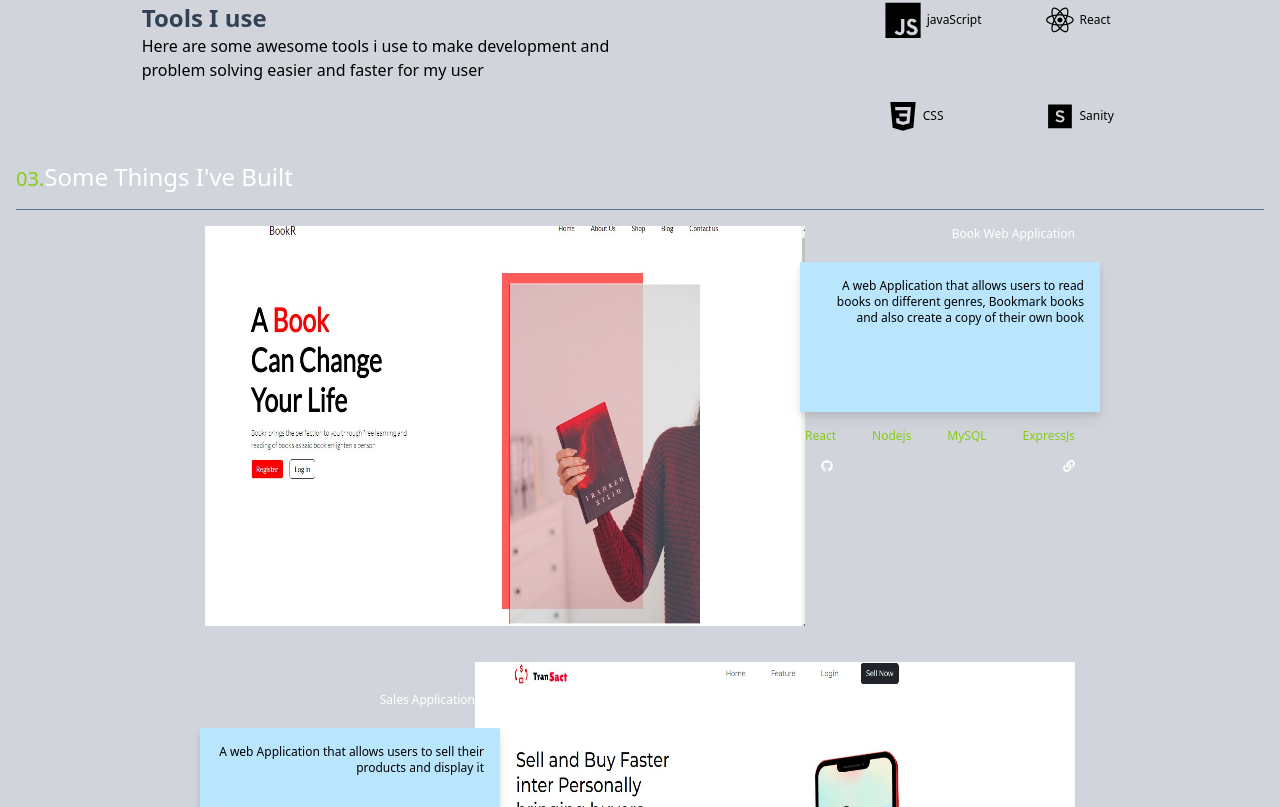
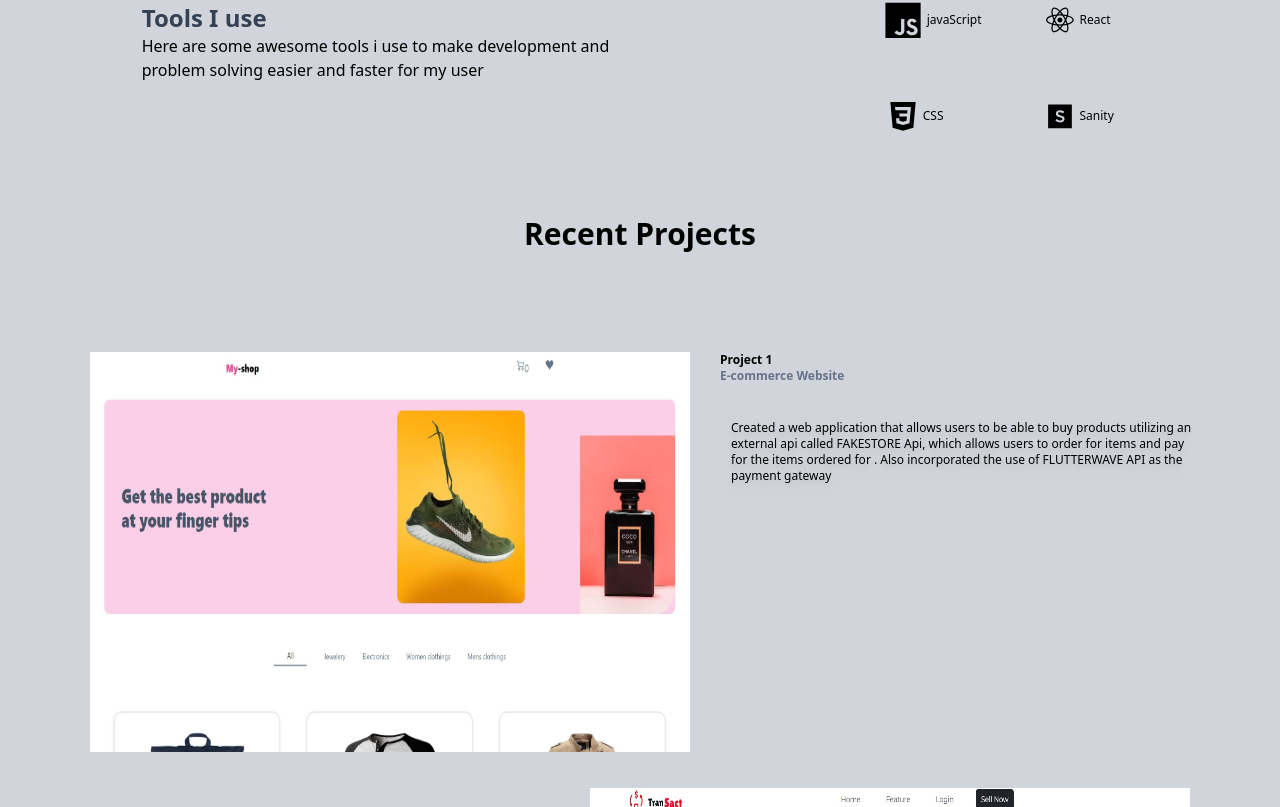
Before and after one commit to Thintalltom/Portfolio, a React (Vite) app in the folder vite-react-app/: page / in a window 1280 px wide. Shown: the part 1193-2000 px from the top of the page. Built offline with nearby package versions, Linux system fonts and the light colour scheme.

Commit message:
made chanes

```diff
--- a/vite-react-app/src/Components/Built/Built.jsx
+++ b/vite-react-app/src/Components/Built/Built.jsx
@@ -2,6 +2,7 @@ import React from "react";
 import Book from "../../assets/BookApp.jpg";
 import Transact from "../../assets/TransactApp.jpg";
 import NFT from "../../assets/NFT.jpg";
+import Project from  "../../assets/project1.jpg";
 import { FaGithub, FaLink } from "react-icons/fa";
 import { motion } from "framer-motion";
 
@@ -9,47 +10,29 @@ const Built = () => {
   return (
     <div
       name="work"
-      className="mt-[-5px] 2xl:mt-[-50px]  xs:text-xs w-full h-full  p-4 2xl:p-[100px] "
+      className="mt-[50px] 2xl:mt-[-50px]  xs:text-xs w-full h-full  p-4 2xl:p-[100px] "
     >
       <div>
-        <h1 className="font-medium text-white text-2xl xs:text-sm md:text-xl  lg:text-2xl">
-          {" "}
-          <span className="text-lime-500 text-2xl xs:text-sm md:text-xl">
-            03.
-          </span>
-          Some Things I've Built
-        </h1>
-        <hr className="border-1 border-slate-500 mt-4" />
+        <p className=" text-center  text-3xl  font-bold text-slae-450">Recent Projects</p>
       </div>
 
-      <div className="mt-4 md:flex md:justify-center sm:justify-center ">
+      <div className="mt-4 md:flex md:justify-center sm:justify-center mt-[100px] ">
         <div className="md:flex md:flex-col md:justify-center sm:justify-center  ">
-          <div className="lg:flex lg:flex-row cursor-pointer xs:flex xs:flex-col md:justify-items-stretch xs:hidden sm:hidden md:hidden ">
+          <div className="lg:flex lg:flex-row cursor-pointer xs:flex xs:flex-col md:justify-items-stretch xs:hidden sm:hidden md:hidden gap-[30px] ">
             <img
-              src={Book}
+              src={Project}
               className="w-[600px] h-[400px] xs:hidden sm:hidden lg:block 2xl:block xl:block"
             />
             <div className="z-10">
-              <h1 className="text-white xs:text-xs text-right">
-                Book Web Application
+              <p className="font-bold">Project 1</p>
+              <h1 className="text-slate-500 xs:text-xs font-bold ">
+                E-commerce Website
               </h1>
-              <div className="w-[500px] lg:w-[300px] sm:ml-[5px] xs:ml-[5px] xs:text-xs md:ml-[-5px] xs:w-full sm:w-full  text-right  md:w-[600px] mt-4 mx-[-25px] drop-shadow-lg h-[150px] p-4 bg-sky-200 md:mt-[20px]">
+              <div className=" lg:w-[500px] sm:ml-[5px] xs:ml-[5px] xs:text-xs md:ml-[-5px] xs:w-full sm:w-full    md:w-[600px] mt-4 mx-[-25px] drop-shadow-lg h-[150px] p-4  md:mt-[20px]">
                 <p>
-                  A web Application that allows users to read books on different
-                  genres, Bookmark books and also create a copy of their own
-                  book
+                  Created a web application that allows users to be able to buy products utilizing an external api called FAKESTORE Api, which allows users to order for items and pay for the items ordered for
+                . Also incorporated the use of FLUTTERWAVE API as the payment gateway
                 </p>
-              </div>
-              <div className="flex justify-between sm:justify-center sm:justify-between xs:text-xs mt-4 ml-2 xs:ml-0 text-lime-500 md:ml-0">
-                <p>React</p>
-                <p>Nodejs </p>
-                <p>MySQL</p>
-                <p>ExpressJs</p>
-              </div>
-
-              <div className="mt-4 ml-4 text-2xl justify-between flex ">
-                <FaGithub className="text-white hover:text-lime-500 xs:text-xs" />
-                <FaLink className="text-white hover:text-lime-500 xs:text-xs" />
               </div>
             </div>
           </div>
--- a/vite-react-app/src/Components/Info/Info.jsx
+++ b/vite-react-app/src/Components/Info/Info.jsx
@@ -1,7 +1,7 @@
 import React from "react";
 import profile from "../../profile.jpg";
 import { FaCheck } from "react-icons/fa";
-import { DiJsBadge, DiCss3,  DiReact, DiSublime, DiVim } from "react-icons/di";
+import { DiJsBadge, DiCss3,  DiReact, DiSublime } from "react-icons/di";
 import { motion } from "framer-motion";
 const Info = () => {
   return (
@@ -11,12 +11,12 @@ const Info = () => {
     >
       <div>
         <div className="flex justify-center ">
-          <p className="lg:text-[90px] xs:text-lg mt-[50px]  font-bold tracking-[2rem] text-zinc-400">
+          <p className="lg:text-[90px] xs:text-lg mt-[50px]  font-bold lg:tracking-[2rem] sm:tracking-[1rem] text-zinc-400">
             About me
           </p>
         </div>
 
-        <div className="lg:flex lg:gap-4 lg:flex-row-reverse lg:justify-around xs:flex xs:flex-col md:mt-[30px] sm:mt-[30px]">
+        <div className="lg:flex lg:gap-4 bg-red-500 lg:flex-row-reverse lg:justify-around xs:flex xs:flex-col md:mt-[30px] sm:mt-[30px]">
           <motion.div
             initial={{ opacity: 0, scale: 0, x: 100 }}
             animate={{ opacity: 1 }}
@@ -25,7 +25,7 @@ const Info = () => {
             viewport={{ once: true }}
           >
             <p className="text-zinc-700">About Me</p>
-            <motion.p className="mt-4 xs:text-sm text-slate-950 font-light lg:text-lg md:text-2xl xs:text-xs sm:text-2xl">
+            <motion.p className="mt-4 xs:text-sm text-slate-950 font-light lg:text-lg md:text-2xl xs:text-xs sm:text-sm">
               Hello My name is Tomide, I started web development in 2021.
               <br /> I bring a fresh perspective to the field, coupled with a
               passion for innovation <br /> and problem-solving. one of my
@@ -54,7 +54,7 @@ const Info = () => {
             </motion.div>
           </div>
         </div>
-        <div className="flex gap-6 mt-[30px] justify-around">
+        <div className="lg:flex lg:flex-row sm:flex-col gap-6 mt-[30px] justify-around">
             <div>
               <p className="font-bold text-slate-700 text-2xl">Tools I use</p>
               <p className="font-light"> Here are some awesome tools i use to make development and <br /> problem
--- a/vite-react-app/src/Components/Navbar/Navbar.jsx
+++ b/vite-react-app/src/Components/Navbar/Navbar.jsx
@@ -15,7 +15,7 @@ const Navbar = () => {
     setOpen(true);
   };
   return (
-    <div className="h-[70px] bg-slate-950   items-center justify-between p-4 flex font-sans">
+    <div className="h-[70px] items-center justify-between p-4 flex font-sans">
       <div>
         <img src={Logo} alt="logoimage" className="w-[100px] cursor-pointer" />
       </div>
```
Also changed, not shown: vite-react-app/src/assets/project1.jpg (added).
